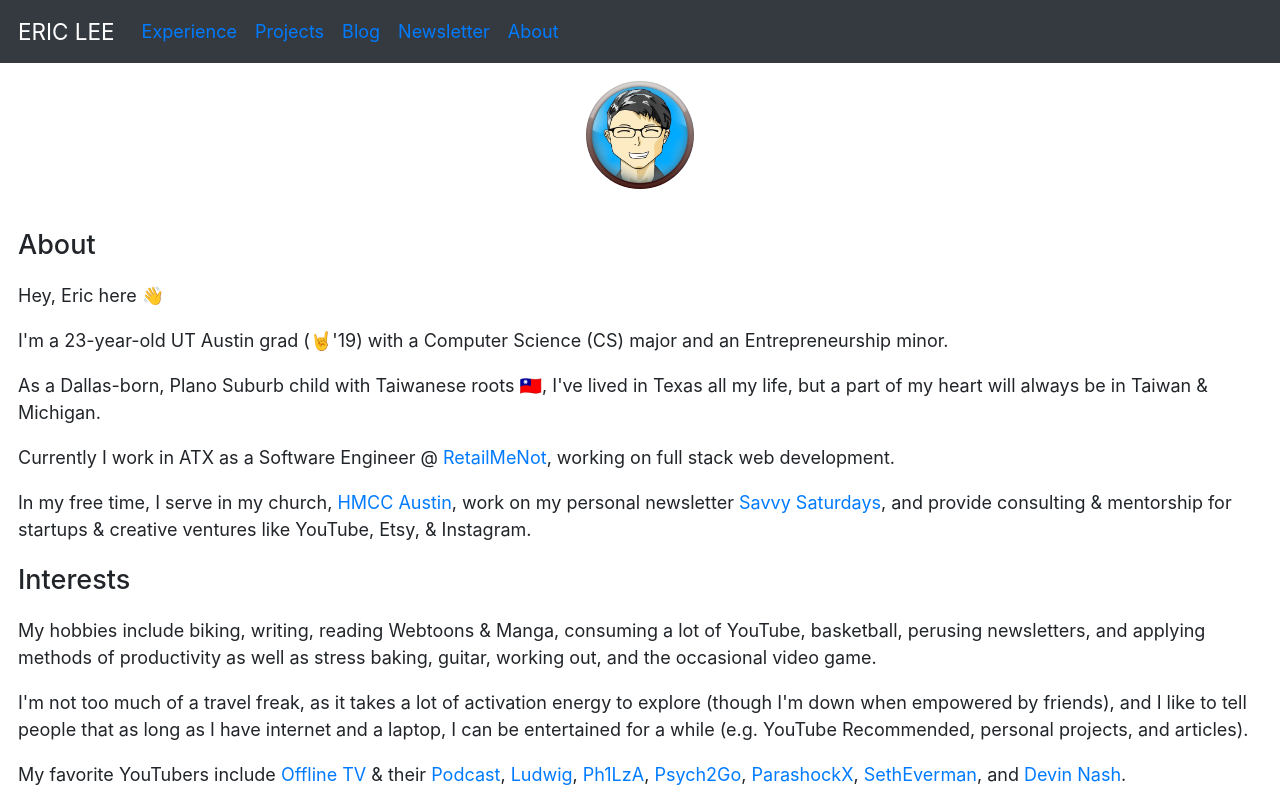
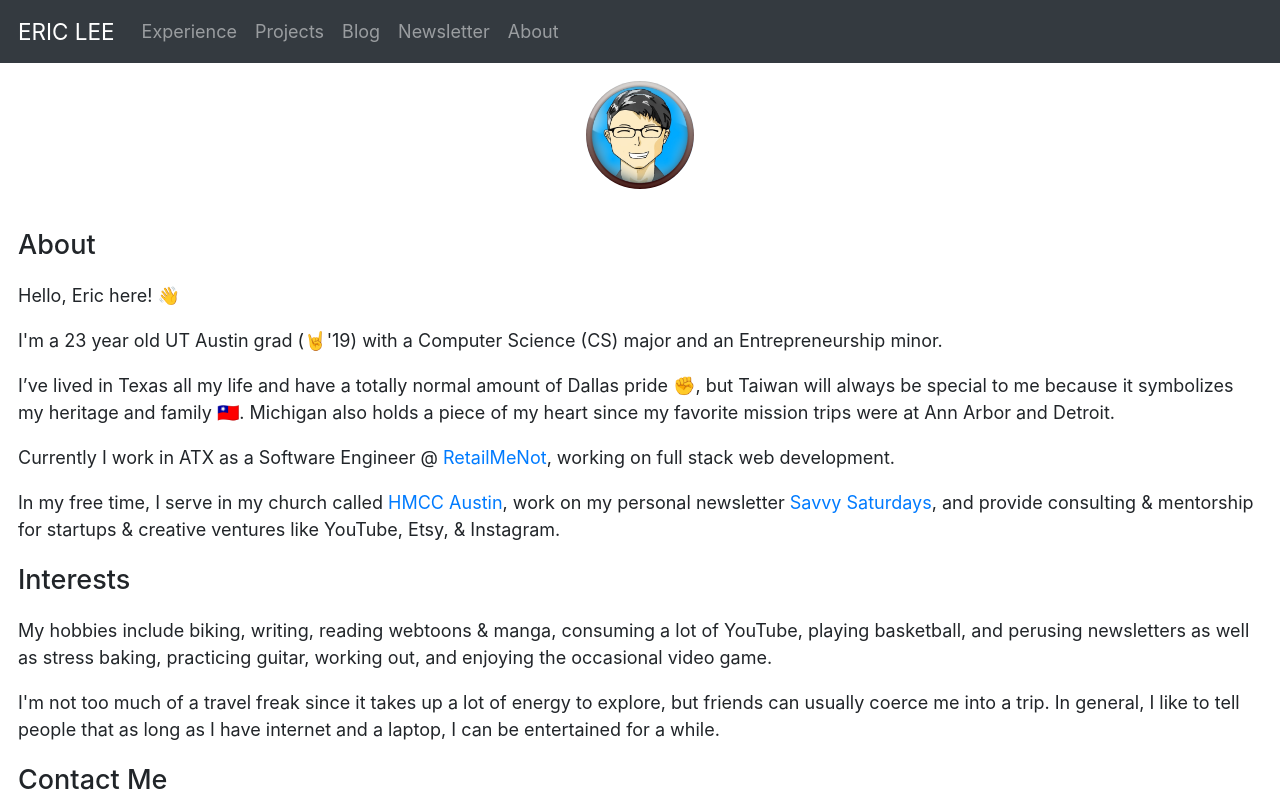
Before and after one commit to theCreedo/ericjmlee-next, a Next.js app: page /about in a window 1280 px wide. Shown: the top 800 px of the page. Built offline with nearby package versions, Linux system fonts and the light colour scheme.

Commit message:
feat: add edits and changes for nav and about page

```diff
--- a/components/layout.js
+++ b/components/layout.js
@@ -47,7 +47,7 @@ export default function Layout({ children, home, project, experience, blog, abou
                                 const href = '/' + item.toLowerCase()
                                 return (
                                     <li class="nav-item">
-                                        <a class="nav-link"><Link href={href}><a>{item}</a></Link></a>
+                                        <Link href={href}><a class="nav-link">{item}</a></Link>
                                     </li>
                                 )
                             })}
--- a/package.json
+++ b/package.json
@@ -9,7 +9,7 @@
   },
   "dependencies": {
     "@material-ui/core": "^4.11.0",
-    "date-fns": "^2.15.0",
+    "date-fns": "^2.16.0",
     "gray-matter": "^4.0.2",
     "next": "9.3.5",
     "react": "16.13.1",
--- a/pages/about/index.js
+++ b/pages/about/index.js
@@ -23,19 +23,18 @@ export default function About({ allPostsData }) {
             </Head>
             <section className={`${utilStyles.divContainer} ${utilStyles.padding1px}`}>
                 <h2 className={utilStyles.headingLg}>About</h2>
-                <p>Hey, Eric here 👋</p>
-                <p>I'm a {getAge('1996-12-21')}-year-old UT Austin grad (🤘'19) with a Computer Science (CS) major and an Entrepreneurship minor.</p>
-                <p>As a Dallas-born, Plano Suburb child with Taiwanese roots 🇹🇼, I've lived in Texas all my life, but a part of my heart will always be in Taiwan & Michigan.</p>
+                <p>Hello, Eric here! 👋</p>
+                <p>I'm a {getAge('1996-12-21')} year old UT Austin grad (🤘'19) with a Computer Science (CS) major and an Entrepreneurship minor.</p>
+                <p>I’ve lived in Texas all my life and have a totally normal amount of Dallas pride ✊, but Taiwan will always be special to me because it symbolizes my heritage and family 🇹🇼. Michigan also holds a piece of my heart since my favorite mission trips were at Ann Arbor and Detroit.</p>
                 <p>Currently I work in ATX as a Software Engineer @ <a href='https://www.retailmenot.com/'>RetailMeNot</a>, working on full stack web development.</p>
-                <p>In my free time, I serve in my church, <a href="https://austin.hmcc.net/">HMCC Austin</a>, work on my personal newsletter <a href="https://ericlee.substack.com/">Savvy Saturdays</a>, and provide consulting & mentorship for startups & creative ventures like YouTube, Etsy, & Instagram.</p>
+                <p>In my free time, I serve in my church called <a href="https://austin.hmcc.net/">HMCC Austin</a>, work on my personal newsletter <a href="https://ericlee.substack.com/">Savvy Saturdays</a>, and provide consulting & mentorship for startups & creative ventures like YouTube, Etsy, & Instagram.</p>
                 <h2 className={utilStyles.headingLg}>Interests</h2>
-                <p>My hobbies include biking, writing, reading Webtoons & Manga, consuming a lot of YouTube, basketball, perusing newsletters, and applying methods of productivity as well as stress baking, guitar, working out, and the occasional video game.</p>
-                <p>I'm not too much of a travel freak, as it takes a lot of activation energy to explore (though I'm down when empowered by friends), and I like to tell people that as long as I have internet and a laptop, I can be entertained for a while (e.g. YouTube Recommended, personal projects, and articles).</p>
-                <p>My favorite YouTubers include <a href="https://www.youtube.com/c/OfflineTVgg">Offline TV</a> & their <a href="https://www.youtube.com/channel/UCuaIy5fmf85DkOnUUdn4ihQ">Podcast</a>, <a href="https://www.youtube.com/c/Ludwigahgren">Ludwig</a>, <a href="https://www.youtube.com/c/ph1lza">Ph1LzA</a>, <a href="https://www.youtube.com/user/Psych2GoTv">Psych2Go</a>, <a href="https://www.youtube.com/channel/UCKUnB5P0cdfnufPCKkGecqQ">ParashockX</a>, <a href="https://www.youtube.com/user/SethEverman">SethEverman</a>, and <a href="https://www.youtube.com/channel/UCZ1fbizRtEOC3dbiFsVUaCQ">Devin Nash</a>.</p>
-
+                <p>My hobbies include biking, writing, reading webtoons & manga, consuming a lot of YouTube, playing basketball, and perusing newsletters as well as stress baking, practicing guitar, working out, and enjoying the occasional video game.</p>
+                <p>I'm not too much of a travel freak since it takes up a lot of energy to explore, but friends can usually coerce me into a trip. In general, I like to tell people that as long as I have internet and a laptop, I can be entertained for a while.</p>
                 <h2 className={utilStyles.headingLg}>Contact Me</h2>
-                <p>I love meeting new people, whether it's sharing in life, helping people on their startups and creative ventures, as well as providing (or receiving) perspective.</p>
-                <p>Please reach out if you want to chat! Email me @ <a href="mailto:heyericjmlee@gmail.com">heyericjmlee@gmail.com</a> or message me through any social media.</p>
+                <p>I love meeting new people. Sharing about life, helping people on their startups and creative ventures, as well as providing (or receiving) perspective are all life's joys.</p>
+                <p>Please reach out if you want to chat! Email me @ <a href="mailto:heyericjmlee@gmail.com">heyericjmlee@gmail.com</a>
+                or message me through any social media.</p>
                 <Link href='/'><a>← Back to Home</a></Link>
             </section>
         </Layout >
--- a/pages/projects/index.js
+++ b/pages/projects/index.js
@@ -22,7 +22,7 @@ export default function Project({ allProjectsData }) {
             </Head>
             <section className={`${utilStyles.divContainer} ${utilStyles.padding1px}`}>
                 <h2 className={utilStyles.headingLg}>Projects</h2>
-                <p>I am obsessed with <b>writing</b>, <b>entrepreneurship</b>, and <b>coding</b>. I am also interested in marketing, branding, and UX.</p>
+                <p>I am obsessed with <b>writing</b>, <b>entrepreneurship</b>, and <b>coding</b>.</p>
                 <ul className={utilStyles.list}>
                     {allProjectsData.map(({ id, start_date, title, one_liner, tech, youtube_embed_link, footer_image, footer_image_alt_txt }) => (
                         <li className={utilStyles.listItem} key={id}>
@@ -38,7 +38,7 @@ export default function Project({ allProjectsData }) {
                                     <Date dateString={start_date} isPost={false} />
                                     <br />
                                     <div className={utilStyles.iframeVideo}>
-                                        <iframe width="560" height="315" src={youtube_embed_link} frameborder="0" allow="accelerometer; autoplay; encrypted-media; gyroscope; picture-in-picture" allowfullscreen></iframe>
+                                        <iframe width="560" height="315" src={youtube_embed_link} frameBorder="0" allow="accelerometer; autoplay; encrypted-media; gyroscope; picture-in-picture" allowfullscreen></iframe>
                                     </div>
                                     <br />
                                 </div>
```
Also changed, not shown: 1 other file (tests, documents, lock files or other folders).
